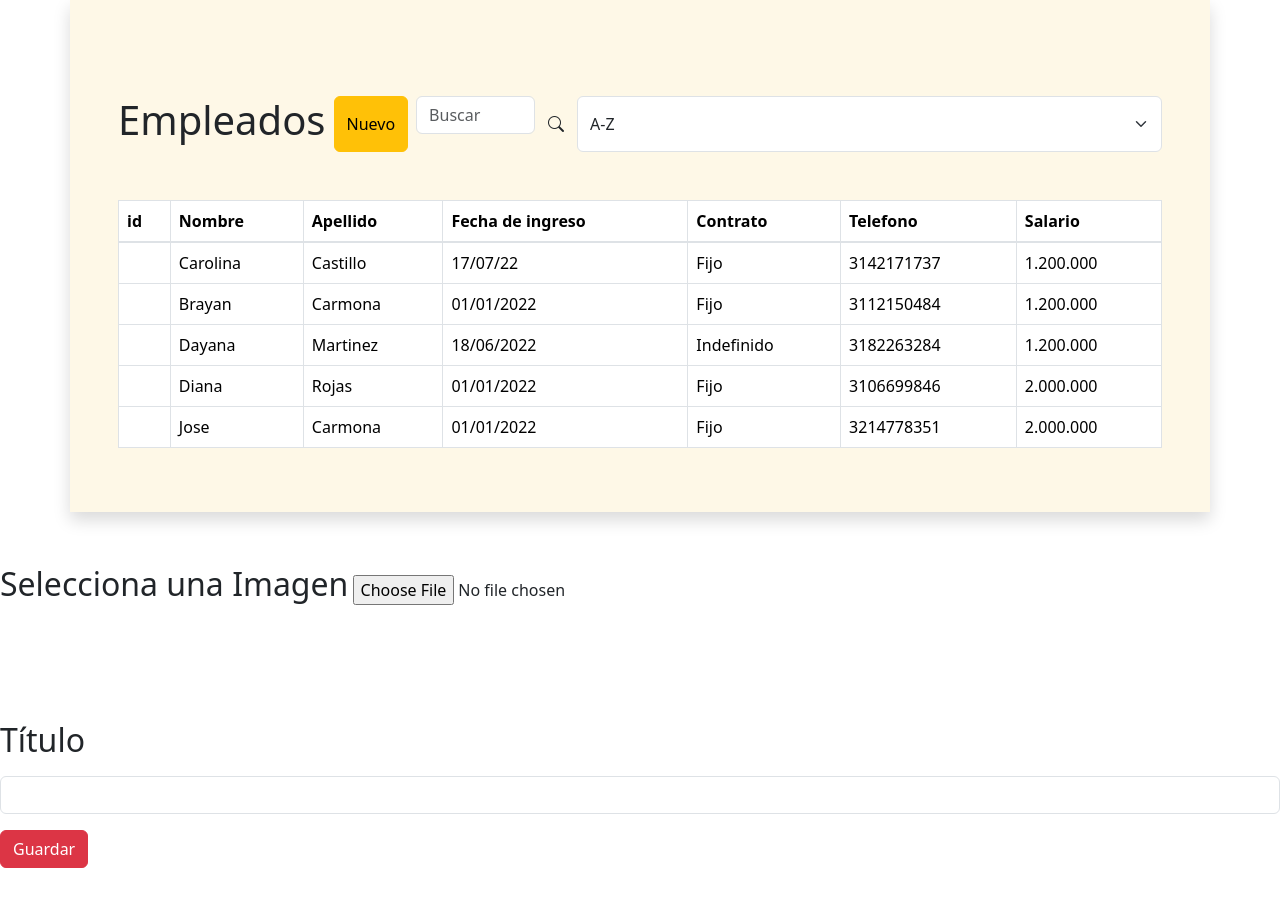
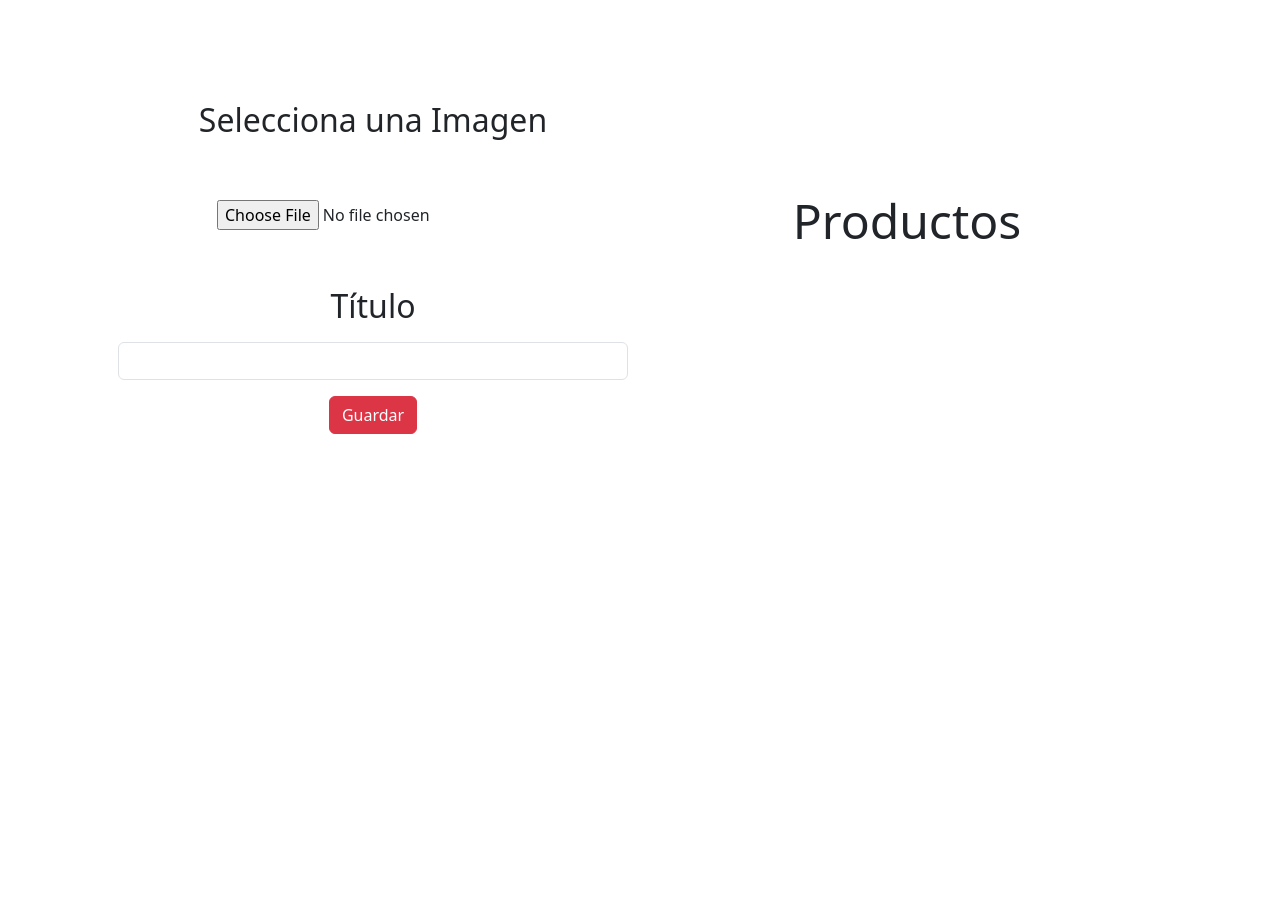
Before and after one commit to cmsrwood/mikiweys.github.io, a PHP site: page /view/admin/subirindex.php in a window 1280 px wide. Shown: the top 915 px of the page. After the commit the page ends 434 px from the top, so only its background shows below. Run offline with PHP 8.4, Linux system fonts and the light colour scheme; data that the repository does not hold is empty; some libraries are stand-ins or nearby versions; some web fonts are replaced.

Commit message:
cambio epico

```diff
--- a/view/admin/subirindex.php
+++ b/view/admin/subirindex.php
@@ -30,84 +30,11 @@
 <body>
 
 <!--  -->
-<div class="container shadow p-5 color">
-  <nav class="d-flex py-5">
-    <h1>Empleados</h1>
-    <button class="btn btn-warning mx-2">Nuevo</button>
-    <form action="" class="d-flex">
-      <input type="search" placeholder="Buscar" class="form-control">
-      <button class="btn"><i class="bi bi-search"></i></button>
-    </form>
-    <select class="form-select" name="" id="">
-      <option value="1">A-Z</option>
-      <option value="2">Z-A</option>
-      <option value="3">Menor Salario</option>
-      <option value="4">Mayor Salario</option>
-    </select>
-  </nav>
 
-<table class="table bg-white table-bordered">
-    <thead>
-      <tr class="bnaranja">
-        <th scope="col">id</th>
-        <th scope="col">Nombre</th>
-        <th scope="col">Apellido</th>
-        <th scope="col">Fecha de ingreso</th>
-        <th scope="col">Contrato</th>
-        <th scope="col">Telefono</th>
-        <th scope="col">Salario</th>
-      </tr>
-    </thead>
-    <tbody>
-      <tr>
-        <th scope="row"></th>
-        <td>Carolina</td>
-        <td>Castillo</td>
-        <td>17/07/22</td>
-        <td>Fijo</td>
-        <td>3142171737</td>
-        <td>1.200.000</td>
-      </tr>
-      <tr>
-        <th scope="row"></th>
-        <td>Brayan</td>
-        <td>Carmona</td>
-        <td>01/01/2022</td>
-        <td>Fijo</td>
-        <td>3112150484</td>
-        <td>1.200.000</td>
-      </tr>
-      <tr>
-        <th scope="row"></th>
-        <td>Dayana</td>
-        <td>Martinez</td>
-        <td>18/06/2022</td>
-        <td>Indefinido</td>
-        <td>3182263284</td>
-        <td>1.200.000</td>
-      </tr>
-      <tr>
-        <th scope="row"></th>
-        <td>Diana</td>
-        <td>Rojas</td>
-        <td>01/01/2022</td>
-        <td>Fijo</td>
-        <td>3106699846</td>
-        <td>2.000.000</td>
-      </tr>
-      <tr>
-        <th scope="row"></th>
-        <td>Jose</td>
-        <td>Carmona</td>
-        <td>01/01/2022</td>
-        <td>Fijo</td>
-        <td>3214778351</td>
-        <td>2.000.000</td>
-      </tr>
-    </tbody>
-  </table>
-</div>
 <!--  -->
+  <div class="container p-5 text-center">
+    <div class="row">
+       <div class="col row">
          <form action="../../controller/subir.php" method="post" enctype="multipart/form-data">
           <div class="form-group my-5">
               <label for="my-input" class="fs-2 fuente1 pb-5">Selecciona una Imagen</label>
```
